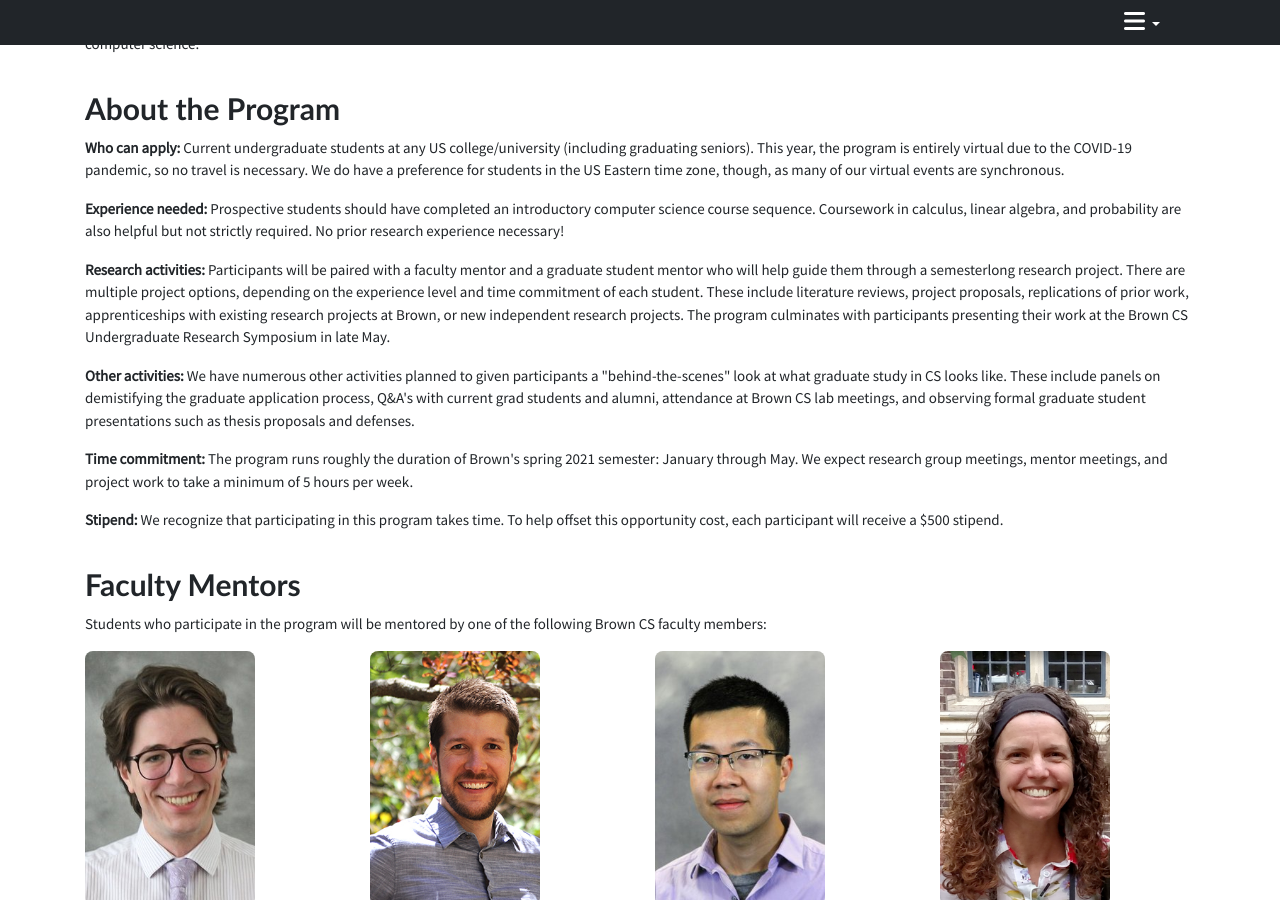
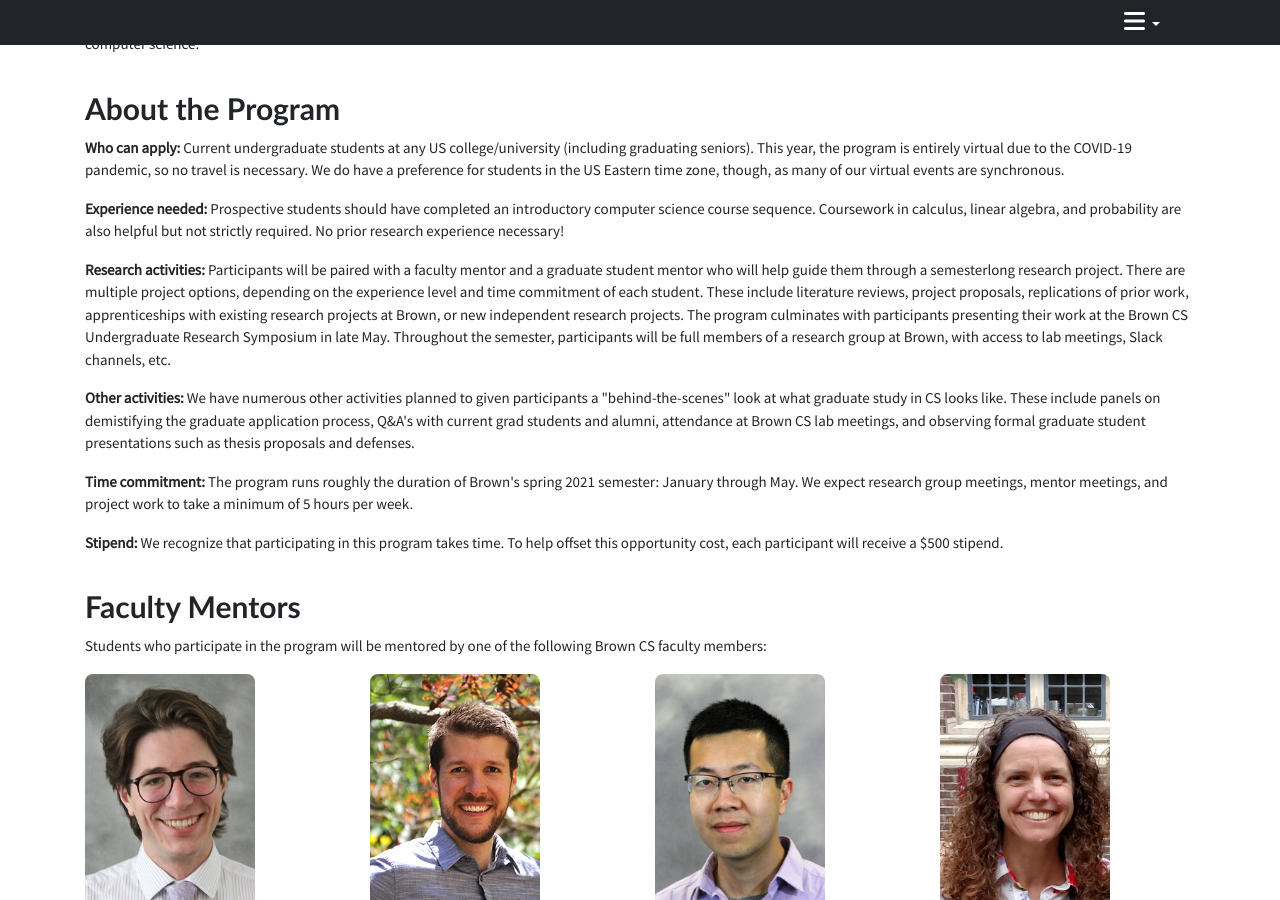
Before and after one commit to brownvc/exploreCSR-webpage, a Jekyll site: the page built from index.html, in a window 1280 px wide and 900 px high, scrolled down 580 px. Built offline with Jekyll 4.4.1, drawn with Linux system fonts in a browser that asks for light colours; nearby versions of some CDN libraries.

Commit message:
Adding some important wording that I forgot.

```diff
--- a/index.html
+++ b/index.html
@@ -71,7 +71,7 @@ layout: default
         <b>Experience needed:</b> Prospective students should have completed an introductory computer science course sequence. Coursework in calculus, linear algebra, and probability are also helpful but not strictly required. No prior research experience necessary!
     </p>
     <p>
-        <b>Research activities:</b> Participants will be paired with a faculty mentor and a graduate student mentor who will help guide them through a semesterlong research project. There are multiple project options, depending on the experience level and time commitment of each student. These include literature reviews, project proposals, replications of prior work, apprenticeships with existing research projects at Brown, or new independent research projects. The program culminates with participants presenting their work at the Brown CS Undergraduate Research Symposium in late May.
+        <b>Research activities:</b> Participants will be paired with a faculty mentor and a graduate student mentor who will help guide them through a semesterlong research project. There are multiple project options, depending on the experience level and time commitment of each student. These include literature reviews, project proposals, replications of prior work, apprenticeships with existing research projects at Brown, or new independent research projects. The program culminates with participants presenting their work at the Brown CS Undergraduate Research Symposium in late May. Throughout the semester, participants will be full members of a research group at Brown, with access to lab meetings, Slack channels, etc.
     </p>
     <p>
         <b>Other activities:</b> We have numerous other activities planned to given participants a "behind-the-scenes" look at what graduate study in CS looks like. These include panels on demistifying the graduate application process, Q&A's with current grad students and alumni, attendance at Brown CS lab meetings, and observing formal graduate student presentations such as thesis proposals and defenses.
```
